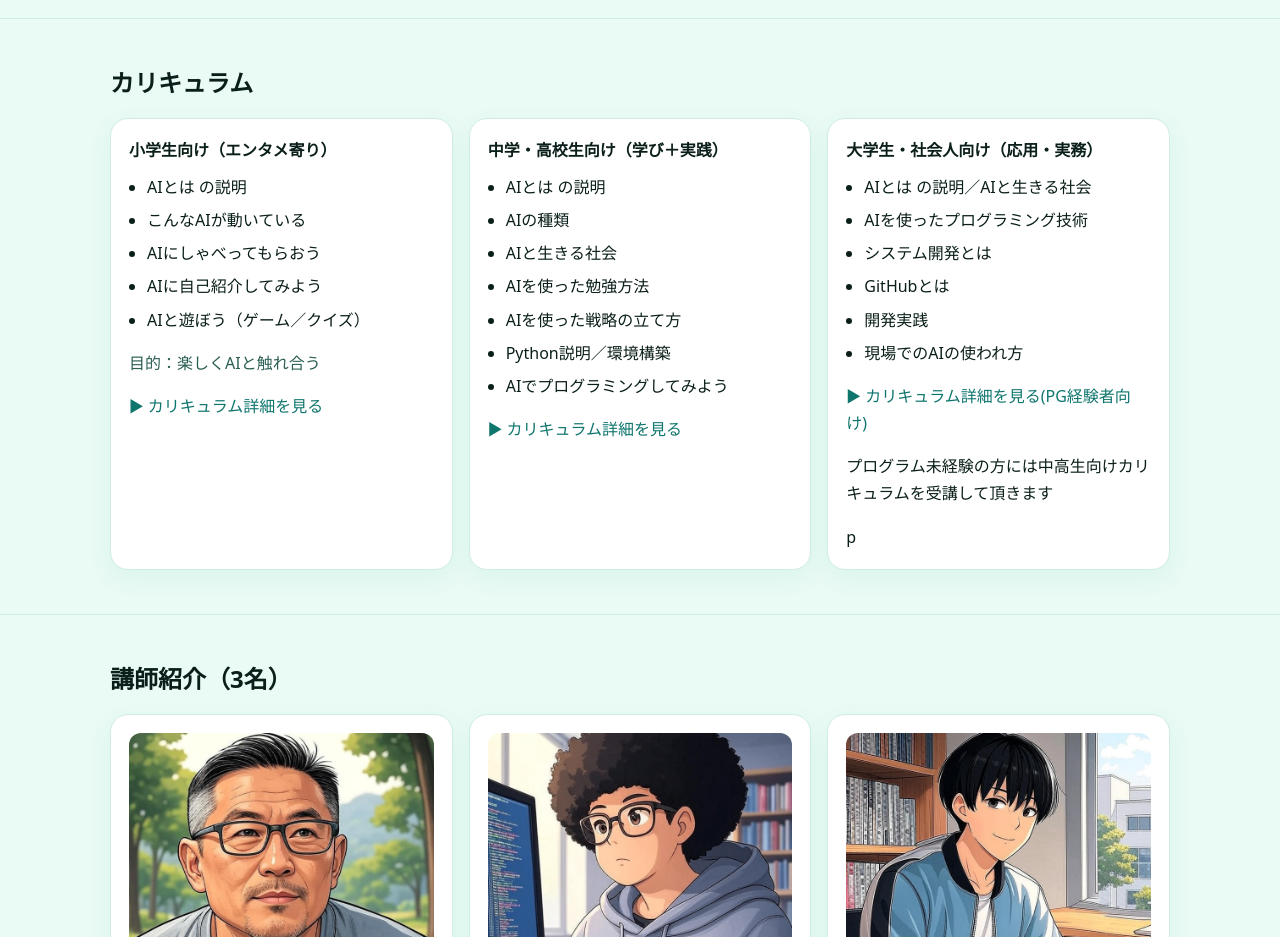
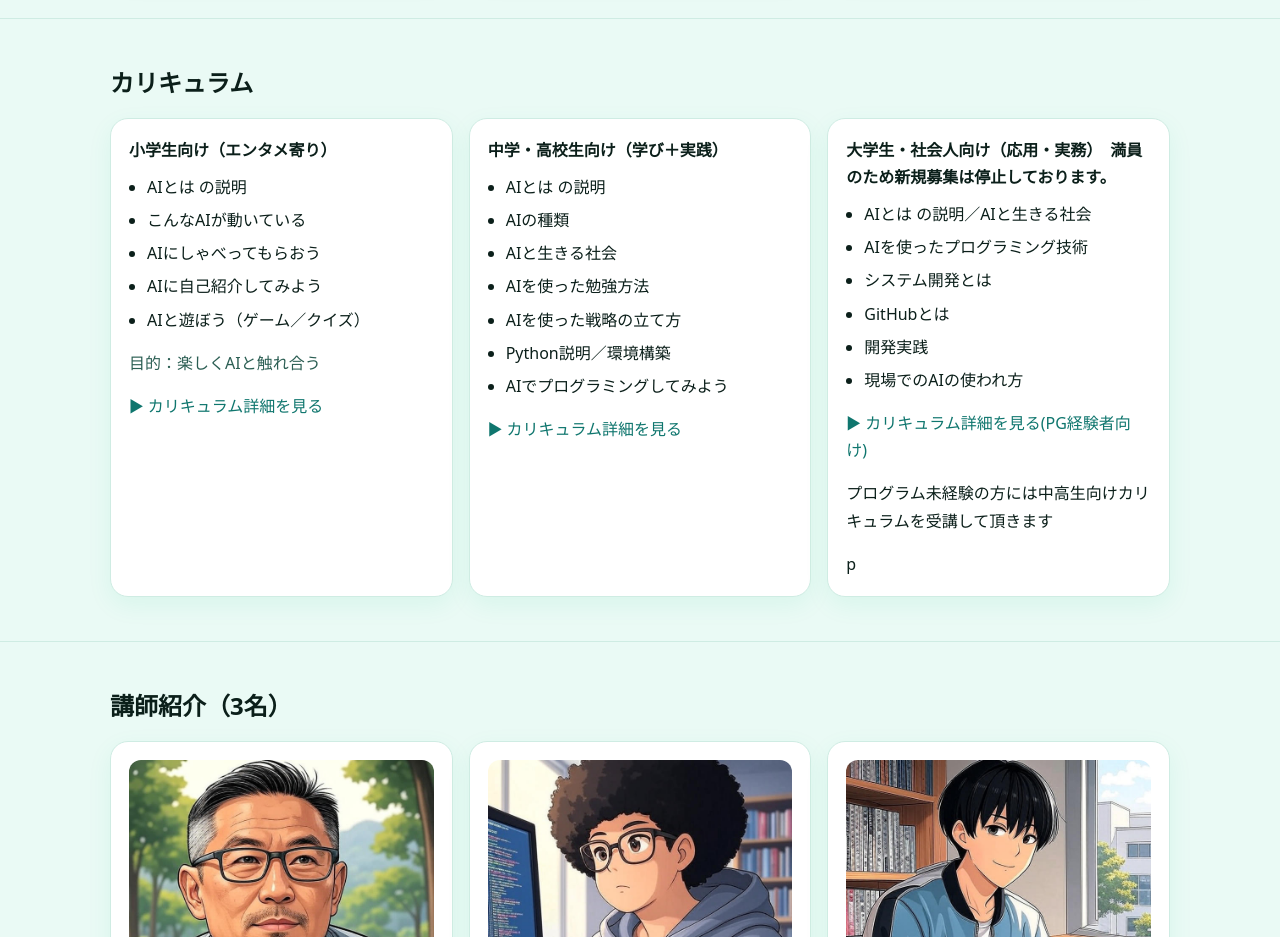
Before and after one commit to future-ai-school/official, a plain HTML site: page index.html in a window 1280 px wide. Shown: the part 1280-2217 px from the top of the page. Drawn offline with Linux system fonts and the light colour scheme.

Commit message:
Update index.html

```diff
--- a/index.html
+++ b/index.html
@@ -122,7 +122,7 @@
             <p><a href="junior_curricuram!.html">▶ カリキュラム詳細を見る</a></p>
           </div>
           <div class="card">
-            <h4>大学生・社会人向け（応用・実務）</h4>
+            <h4>大学生・社会人向け（応用・実務）　満員のため新規募集は停止しております。</h4>
             <ul class="list">
               <li>AIとは の説明／AIと生きる社会</li>
               <li>AIを使ったプログラミング技術</li>
```
